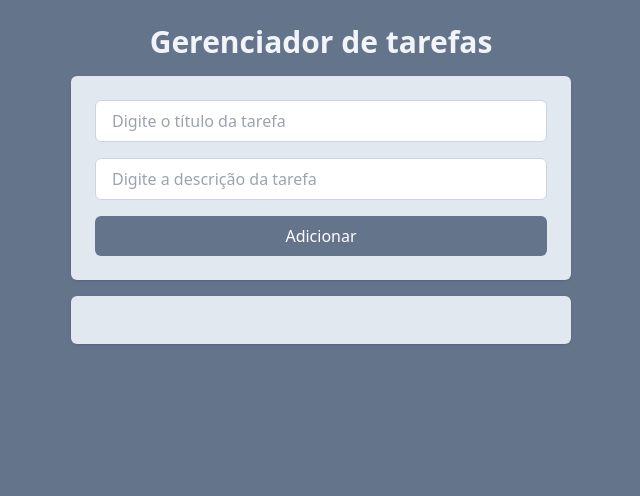
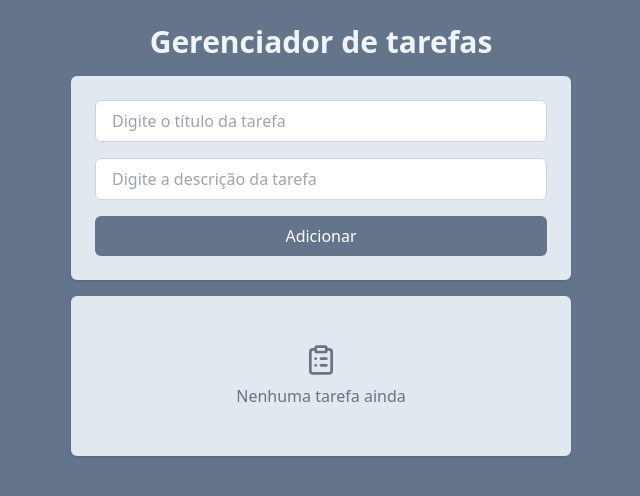
Before and after one commit to giliardolv/lista-de-tarefas, a React (Vite) app: page / in a window 1280 px wide. Shown: the top 496 px of the page, without its empty margins (319-959 px from the left). Built offline with nearby package versions, Linux system fonts and the light colour scheme.

Commit message:
Corrigido div vazia

```diff
--- a/src/components/Tasks.jsx
+++ b/src/components/Tasks.jsx
@@ -1,4 +1,4 @@
-import { ChevronRightIcon, Trash2, Check } from "lucide-react";
+import { ChevronRightIcon, Trash2, Check, ClipboardList } from "lucide-react";
 import { useNavigate } from "react-router-dom";
 import Button from "./Button";
 
@@ -13,27 +13,35 @@ function Tasks({ tasks, onTaskClick, deleteTask }) {
   }
 
   return (
-    <ul
-      className="space-y-4 p-6 bg-slate-200 rounded-md shadow
-    "
-    >
-      {tasks.map((task) => (
+    <ul className="space-y-4 p-6 bg-slate-200 rounded-md shadow">
+      {tasks.length === 0 ? (
+        <li className="flex flex-col items-center justify-center text-gray-500 py-6 gap-2">
+          <ClipboardList size={32} />
+          <span>Nenhuma tarefa ainda</span>
+        </li>
+      ) : (
+        tasks.map((task) => (
           <li key={task.id} className="flex gap-1">
             <button
               onClick={() => onTaskClick(task.id)}
-            className={`bg-slate-400 text-white p-2 rounded-md w-full text-left flex items-center gap-2 ${task.isCompleted && "line-through"}`}
+              className={`bg-slate-400 text-white p-2 rounded-md w-full text-left flex items-center gap-2 ${
+                task.isCompleted && "line-through"
+              }`}
             >
               {task.isCompleted && <Check />}
               {task.title}
             </button>
+
             <Button onClick={() => onSeeDetailsClick(task)}>
               <ChevronRightIcon />
             </Button>
+
             <Button onClick={() => deleteTask(task.id)}>
               <Trash2 />
             </Button>
           </li>
-      ))}
+        ))
+      )}
     </ul>
   );
 }
```
Also changed, not shown: 1 other file (tests, documents, lock files or other folders). Lines whose indentation alone changed are shown as unchanged.
